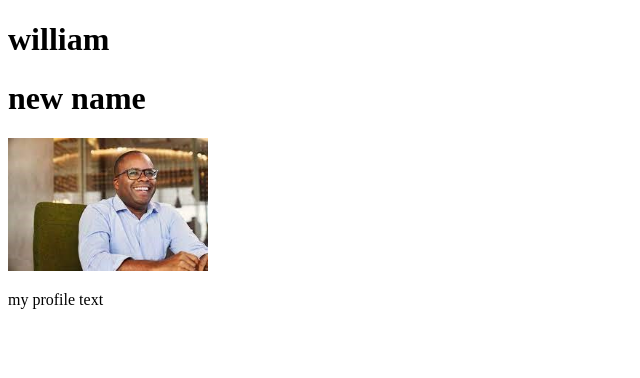
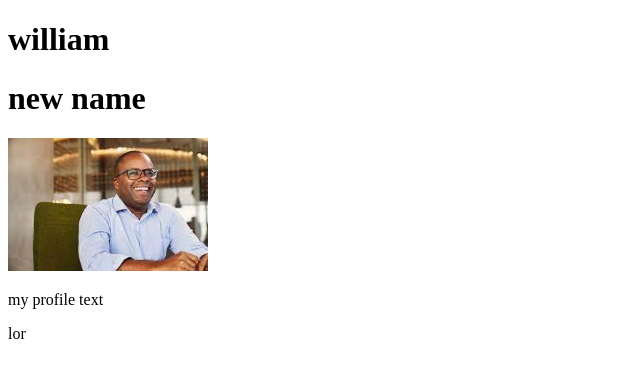
Before and after one commit to eshbenanandan/first-project, a plain HTML site: page index.html in a window 1280 px wide. Shown: the full height of the page, 0-640 px from the left. Drawn offline with Linux system fonts and the light colour scheme.

Commit message:
added paragraph

```diff
--- a/index.html
+++ b/index.html
@@ -10,5 +10,6 @@
    <h1>new name</h1>
     <img width="200px" src="profile.jpeg" alt="">
     <p>my profile text</p>
+    <p>lor</p>
 </body>
 </html>
```
